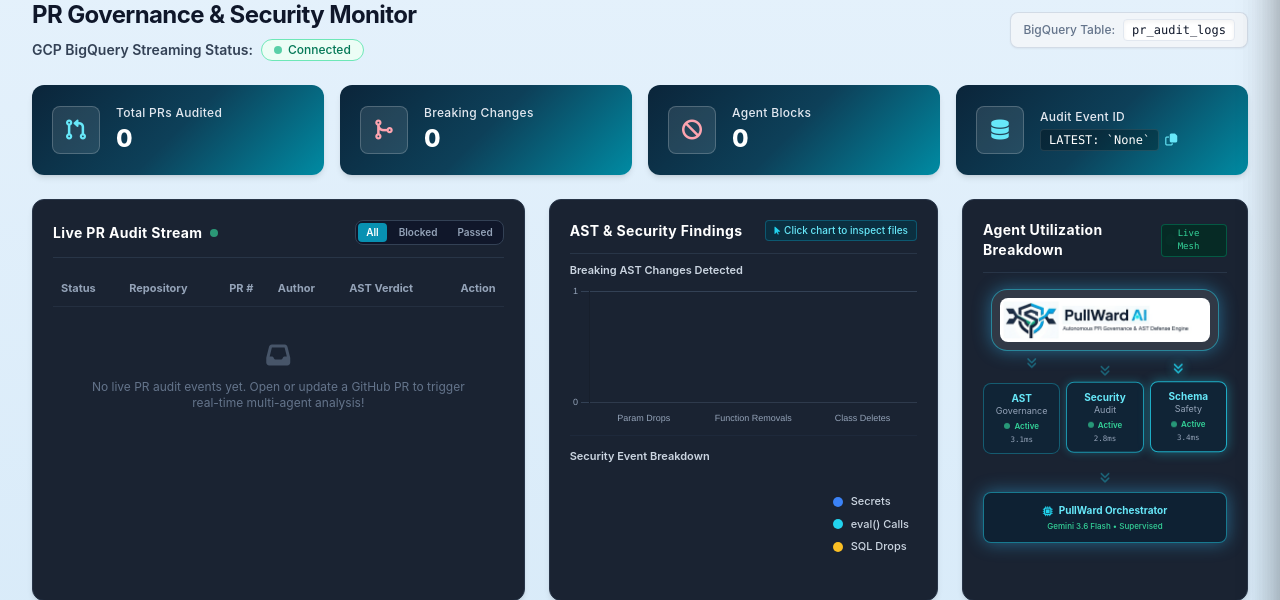
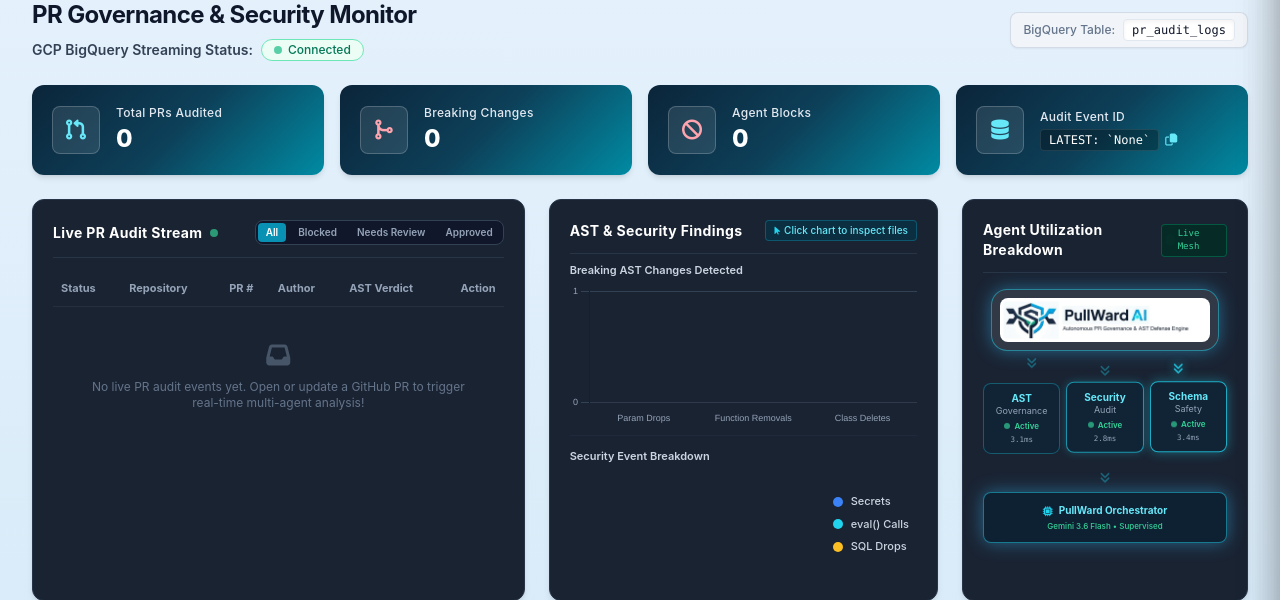
Before and after one commit to srabantic/PullWard-AI, a FastAPI app: page /dashboard in a window 1280 px wide. Shown: the part 118-718 px from the top of the page. Run offline with FastAPI, Linux system fonts and the light colour scheme; some libraries are stand-ins or nearby versions.

Commit message:
feat: add Needs Review filter tab to dashboard and include Schema clean status in PR report

```diff
--- a/src/agents/orchestrator.py
+++ b/src/agents/orchestrator.py
@@ -75,6 +75,8 @@ class PullWardOrchestrator:
             for f in schema_result["findings"]:
                 comment_markdown += f"* {f}\n"
             comment_markdown += f"\n*Schema Agent Summary:* {schema_result['summary']}\n\n"
+        else:
+            comment_markdown += "✅ **Schema Safety**: No destructive database migrations or schema drops detected.\n\n"
 
         return {
             "decision": decision,
--- a/src/templates/dashboard.html
+++ b/src/templates/dashboard.html
@@ -159,7 +159,8 @@
             <div class="flex items-center gap-1 text-[10px] font-semibold bg-slate-900/90 p-0.5 rounded-lg border border-slate-700">
               <button onclick="filterTable('ALL')" id="tab-all" class="px-2 py-0.5 rounded bg-cyan-600 text-white transition">All</button>
               <button onclick="filterTable('BLOCKED')" id="tab-blocked" class="px-2 py-0.5 rounded text-slate-400 hover:text-white transition">Blocked</button>
-              <button onclick="filterTable('APPROVED')" id="tab-approved" class="px-2 py-0.5 rounded text-slate-400 hover:text-white transition">Passed</button>
+              <button onclick="filterTable('NEEDS_REVIEW')" id="tab-needs-review" class="px-2 py-0.5 rounded text-slate-400 hover:text-white transition">Needs Review</button>
+              <button onclick="filterTable('APPROVED')" id="tab-approved" class="px-2 py-0.5 rounded text-slate-400 hover:text-white transition">Approved</button>
             </div>
           </div>
 
@@ -773,6 +774,7 @@
       });
       document.getElementById('tab-all').className = activeFilter === 'ALL' ? 'px-2 py-0.5 rounded bg-cyan-600 text-white transition' : 'px-2 py-0.5 rounded text-slate-400 hover:text-white transition';
       document.getElementById('tab-blocked').className = activeFilter === 'BLOCKED' ? 'px-2 py-0.5 rounded bg-rose-600 text-white transition' : 'px-2 py-0.5 rounded text-slate-400 hover:text-white transition';
+      document.getElementById('tab-needs-review').className = activeFilter === 'NEEDS_REVIEW' ? 'px-2 py-0.5 rounded bg-amber-600 text-white transition' : 'px-2 py-0.5 rounded text-slate-400 hover:text-white transition';
       document.getElementById('tab-approved').className = activeFilter === 'APPROVED' ? 'px-2 py-0.5 rounded bg-emerald-600 text-white transition' : 'px-2 py-0.5 rounded text-slate-400 hover:text-white transition';
     }
 
```
